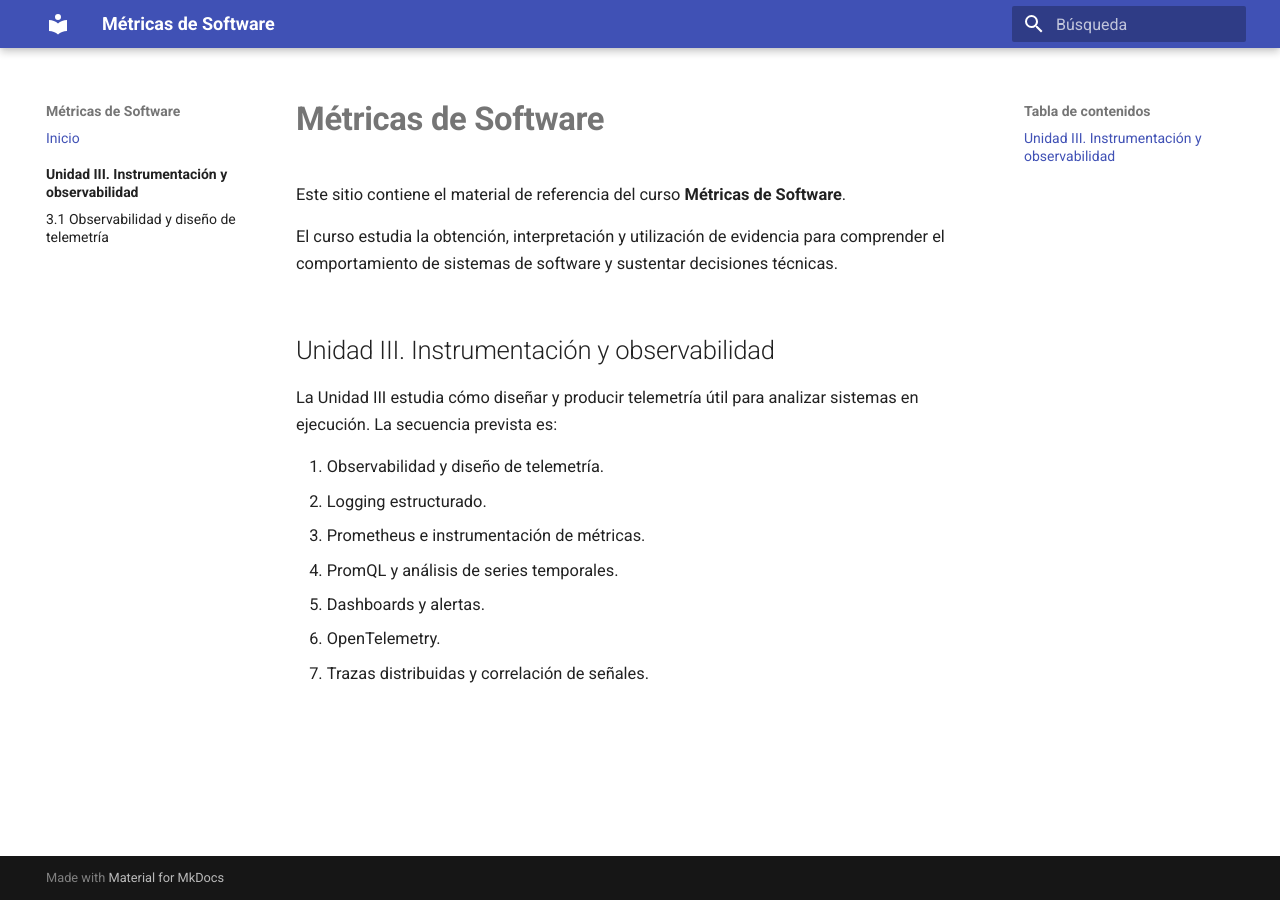
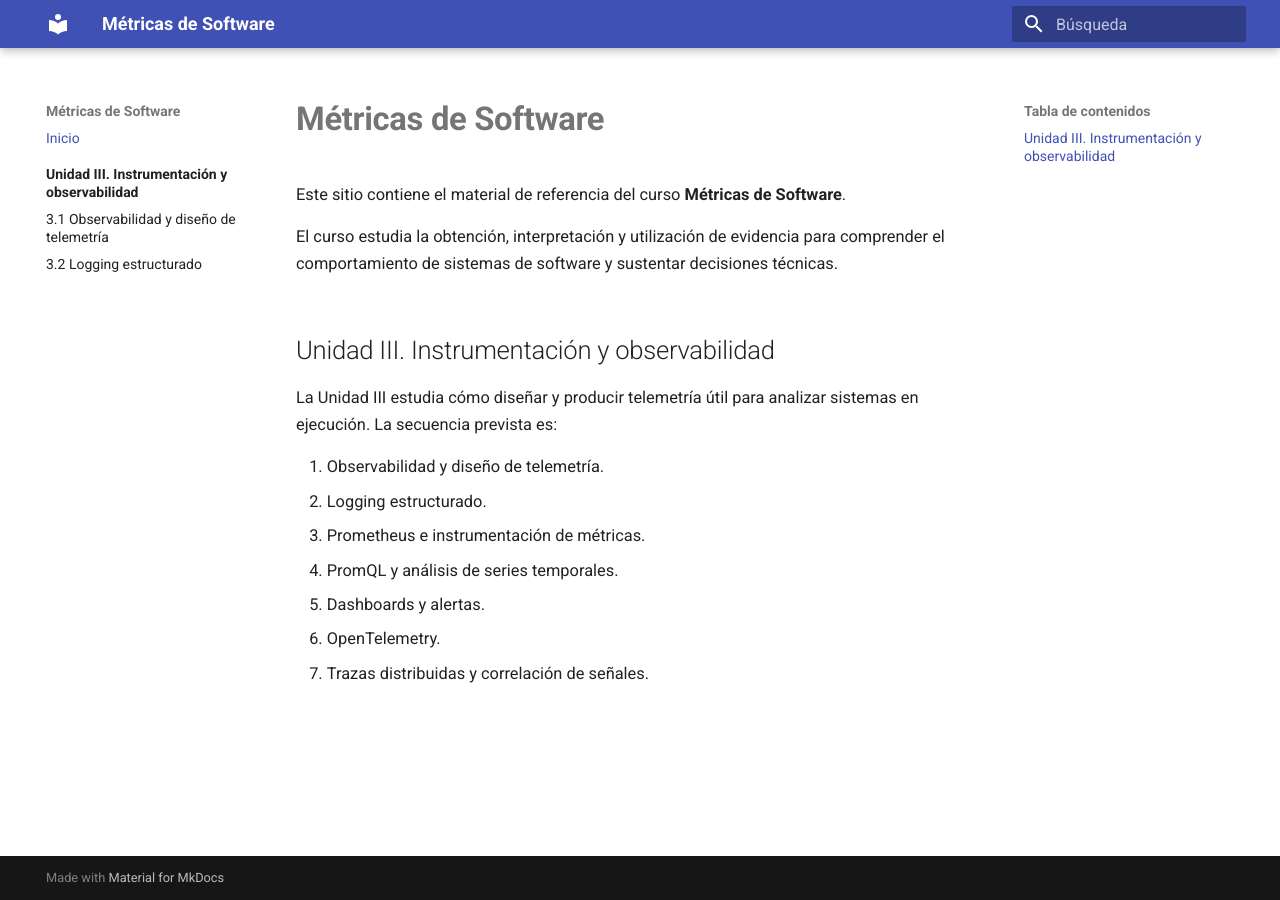
Before and after one commit to guillermocalderon2021/metricas-software-unidad3, an MkDocs documentation site: the page built from docs/index.md, in a window 1280 px wide. Built offline with MkDocs 1.6.1 and Material for MkDocs 9.7.7, drawn with Linux system fonts in a browser that asks for light colours.

Commit message:
Updating index

```diff
--- a/mkdocs.yml
+++ b/mkdocs.yml
@@ -18,6 +18,7 @@ nav:
   - Unidad III. Instrumentación y observabilidad:
       - unidad-3/index.md
       - 3.1 Observabilidad y diseño de telemetría: unidad-3/3.1-observabilidad-y-telemetria.md
+      - 3.2 Logging estructurado: unidad-3/3.2-logging-estructurado.md
 
 markdown_extensions:
   - admonition
```
